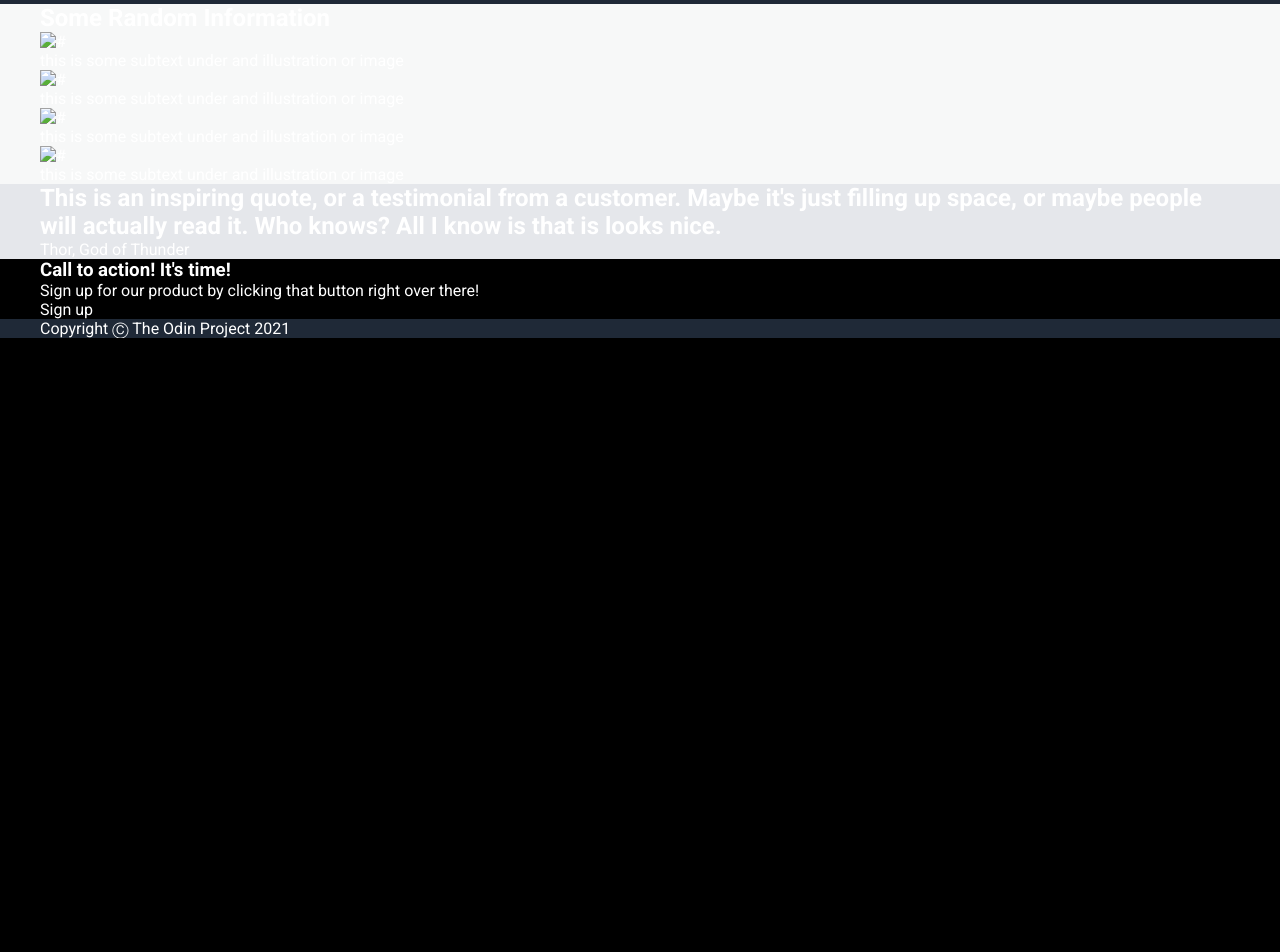
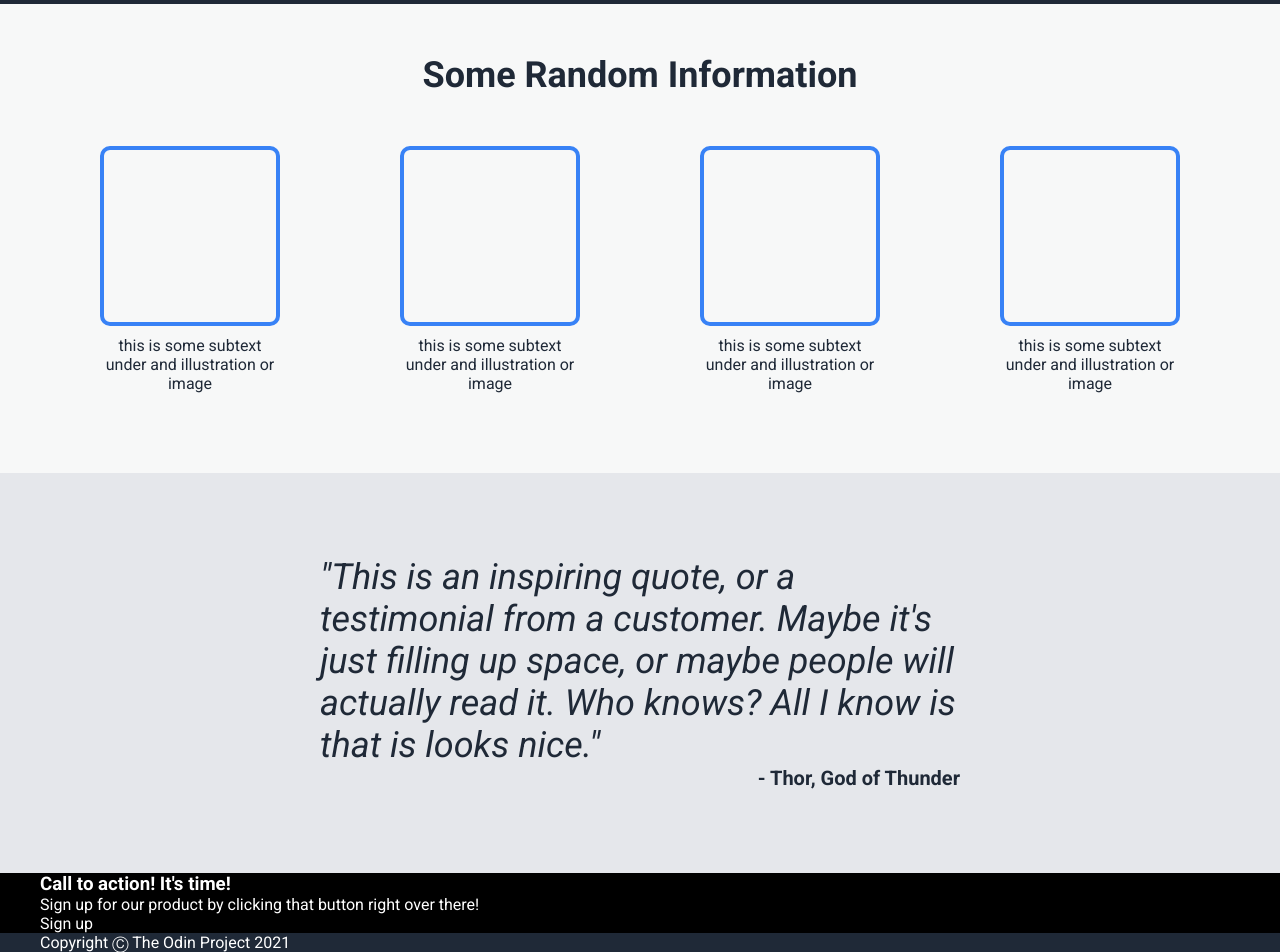
Before and after one commit to steven82/odin-landing-page, a plain HTML site: page index.html in a window 1280 px wide. Shown: the part 556-1508 px from the top of the page. Before the commit the page ends 894 px from the top, so only its background shows below. Drawn offline with Linux system fonts and the light colour scheme.

Commit message:
More styling added

```diff
--- a/index.html
+++ b/index.html
@@ -41,36 +41,36 @@
     <!-- Information section-->
     <section class="information">
       <div class="wrapper">
+        <h2>Some Random Information</h2>
         <div class="container">
-          <h2>Some Random Information</h2>
-            <div>
-              <div class="card">
-                <img src="#" alt="#">
+          <div class="card">
+                <div class="imagebox"></div>
                 <p>this is some subtext under and illustration or image</p>
               </div>
             <div class="card">
-              <img src="#" alt="#">
+              <div class="imagebox"></div>
               <p>this is some subtext under and illustration or image</p>
             </div>
             <div class="card">
-              <img src="#" alt="#">
+              <div class="imagebox"></div>
               <p>this is some subtext under and illustration or image</p>
             </div>
             <div class="card">
-              <img src="#" alt="#">
+              <div class="imagebox"></div>
               <p>this is some subtext under and illustration or image</p>
             </div>
-        </div>
-      </div>
-    </div>
+          </div>
+       </div>
     </section>
 
     <!--Inspiring Quote section-->
     <section class="quote">
       <div class="wrapper">
         <div class="container">
-          <h2>This is an inspiring quote, or a testimonial from a customer. Maybe it's just filling up space, or maybe people will actually read it. Who knows? All I know is that is looks nice.</h2>
-          <p>Thor, God of Thunder</p>
+          <div class="quotetext">
+          <h2>"This is an inspiring quote, or a testimonial from a customer. Maybe it's just filling up space, or maybe people will actually read it. Who knows? All I know is that is looks nice."</h2>
+          <p> - Thor, God of Thunder</p>
+        </div>
         </div>
       </div>
     </section>
--- a/style.css
+++ b/style.css
@@ -34,8 +34,22 @@ ul {
   height: 100%;
 }
 
+/* Set background colours for each section. */
+.navbar .wrapper,
+.header .wrapper,
+footer .wrapper {
+  background-color: #1F2937;
+}
 
-/* navbar only */
+.information .wrapper {
+  background-color: rgb(247, 248, 248);
+}
+
+.quote .wrapper {
+  background-color: #e5e7eb;
+}
+
+/* navbar styles */
 .nav {
   height: 60px;
   display: flex;
@@ -56,7 +70,13 @@ ul {
   font-weight:bold;
 }
 
-/* header only */
+.navbar .container {
+  display: flex;
+  justify-content: space-between;
+  align-items: center;
+}
+
+/* header styles */
 .header {
   height: 500px;
 }
@@ -79,7 +99,6 @@ ul {
 .header .box {
   width:450px;
 }
-
 .header h1 {
   font-size: 48px;
   font-weight:bolder;
@@ -105,23 +124,68 @@ ul {
   font-weight: bold;
 }
 
-/* rules for each section */
-.navbar .wrapper,
-.header .wrapper,
-footer .wrapper {
-  background-color: #1F2937;
+/* Information section styles */
+
+.information {
+  text-align: center;
 }
 
-.information .wrapper {
-  background-color: rgb(247, 248, 248);
+.information .card {
+  width: 180px;
 }
 
-.quote .wrapper {
-  background-color: #e5e7eb;
+.information h2 {
+  color: #1F2937;
+  font-size: 36px;
+  font-weight: bolder;
+  padding: 50px 0px;
 }
 
-.navbar .container {
+.information .container {
+  color: #1F2937;
   display: flex;
-  justify-content: space-between;
+  flex-direction: row;
+  justify-content: space-around;
+  padding-bottom: 80px;
+}
+
+.information .imagebox {
+ border: 4px solid #3882F6;
+ border-radius: 10px;
+ width: 180px;
+ height: 180px;
+}
+
+.information p {
+  padding-top: 10px;
+}
+
+/* Quote section styling */
+
+.quote {
+  height: 400px;
+}
+
+.quote .container {
+  display: flex;
+  justify-content: center;
   align-items: center;
 }
+
+.quote h2 {
+  color:#1F2937;
+  font-size: 36px;
+  font-weight: lighter;
+  font-style: italic;
+}
+
+.quotetext {
+ width: 640px;
+}
+
+.quotetext p {
+  color:#1F2937;
+  text-align: end;
+  font-weight:bolder;
+  font-size: 20px;
+}
```
